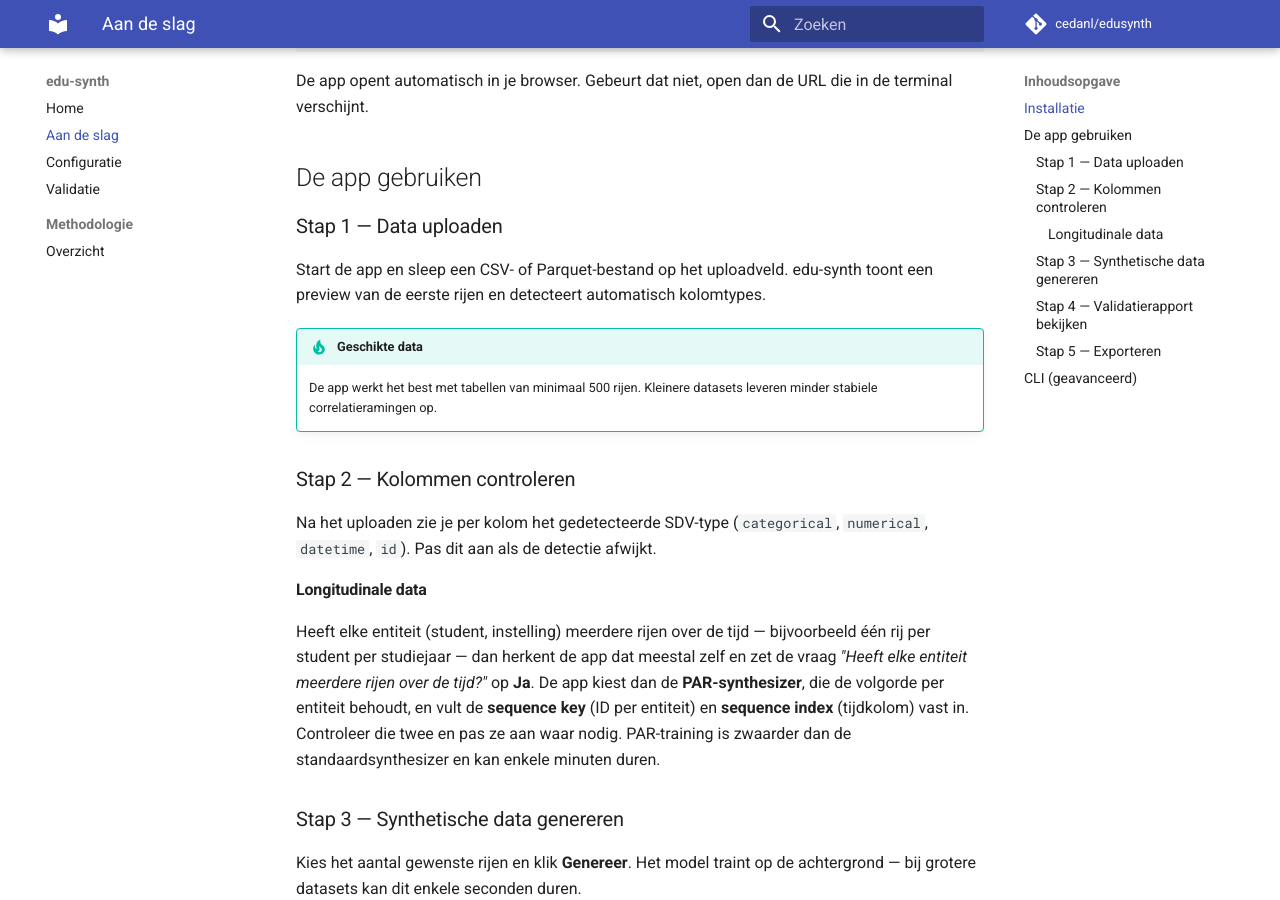
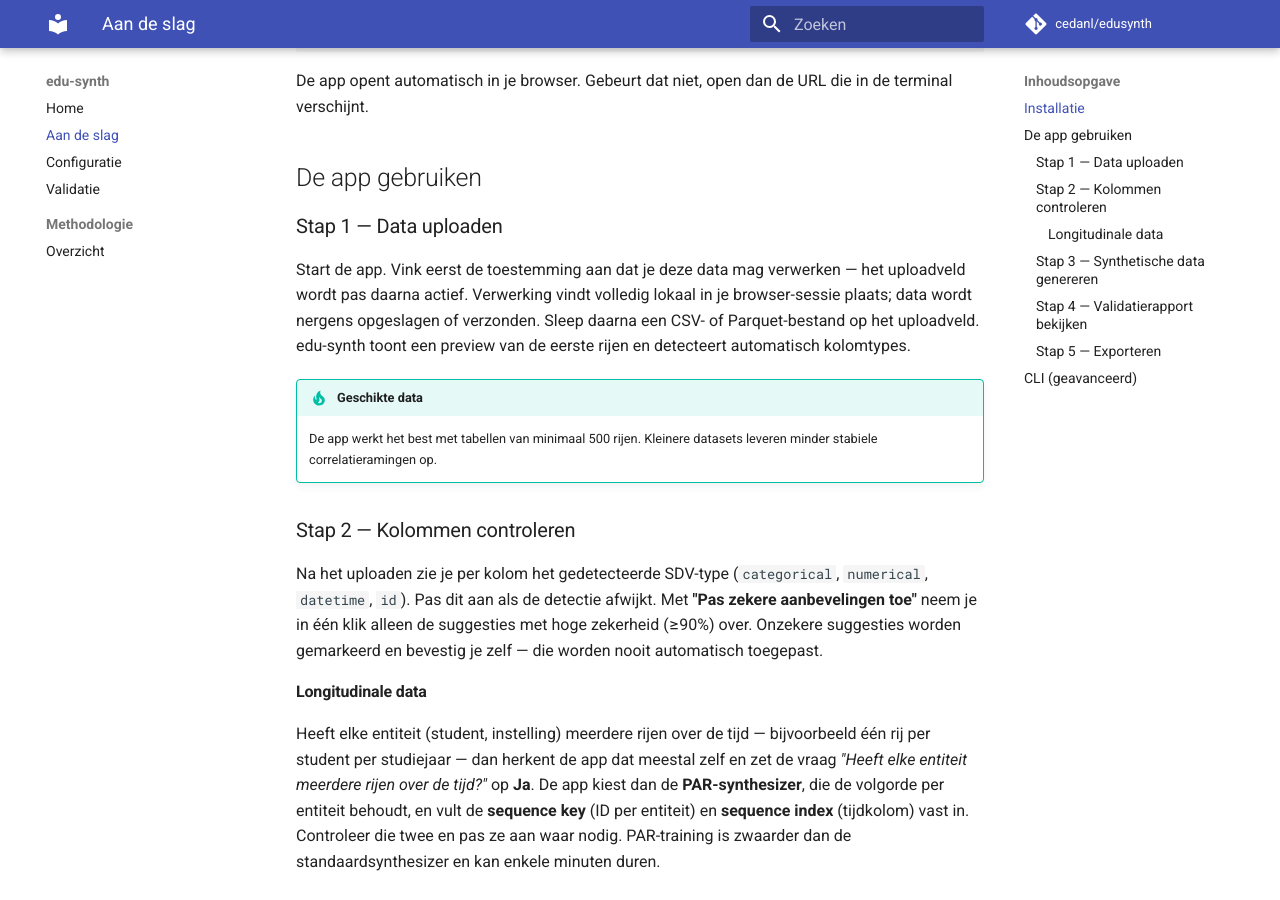
Before and after one commit to cedanl/edusynth, an MkDocs documentation site: the page built from docs/aan-de-slag.md, in a window 1280 px wide and 900 px high, scrolled down 373 px. Built offline with MkDocs 1.6.1 and Material for MkDocs 9.7.7, drawn with Linux system fonts in a browser that asks for light colours; comment, search, counter and statistics services are not loaded.

Commit message:
docs: beschrijf toestemmings-gate en confidence-bewuste bulk-toepassing

```diff
--- a/docs/aan-de-slag.md
+++ b/docs/aan-de-slag.md
@@ -21,14 +21,14 @@ De app opent automatisch in je browser. Gebeurt dat niet, open dan de URL die in
 
 ### Stap 1 — Data uploaden
 
-Start de app en sleep een CSV- of Parquet-bestand op het uploadveld. edu-synth toont een preview van de eerste rijen en detecteert automatisch kolomtypes.
+Start de app. Vink eerst de toestemming aan dat je deze data mag verwerken — het uploadveld wordt pas daarna actief. Verwerking vindt volledig lokaal in je browser-sessie plaats; data wordt nergens opgeslagen of verzonden. Sleep daarna een CSV- of Parquet-bestand op het uploadveld. edu-synth toont een preview van de eerste rijen en detecteert automatisch kolomtypes.
 
 !!! tip "Geschikte data"
     De app werkt het best met tabellen van minimaal 500 rijen. Kleinere datasets leveren minder stabiele correlatieramingen op.
 
 ### Stap 2 — Kolommen controleren
 
-Na het uploaden zie je per kolom het gedetecteerde SDV-type (`categorical`, `numerical`, `datetime`, `id`). Pas dit aan als de detectie afwijkt.
+Na het uploaden zie je per kolom het gedetecteerde SDV-type (`categorical`, `numerical`, `datetime`, `id`). Pas dit aan als de detectie afwijkt. Met **"Pas zekere aanbevelingen toe"** neem je in één klik alleen de suggesties met hoge zekerheid (≥90%) over. Onzekere suggesties worden gemarkeerd en bevestig je zelf — die worden nooit automatisch toegepast.
 
 #### Longitudinale data
 
```
